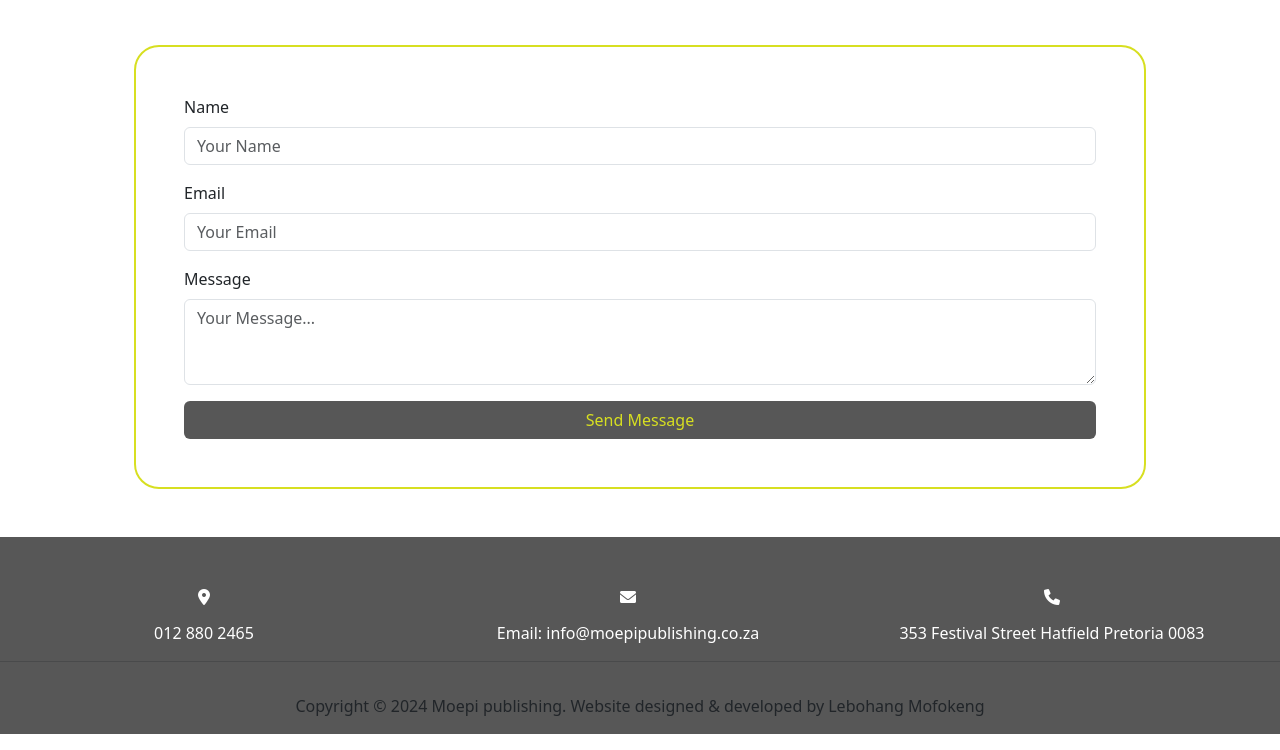
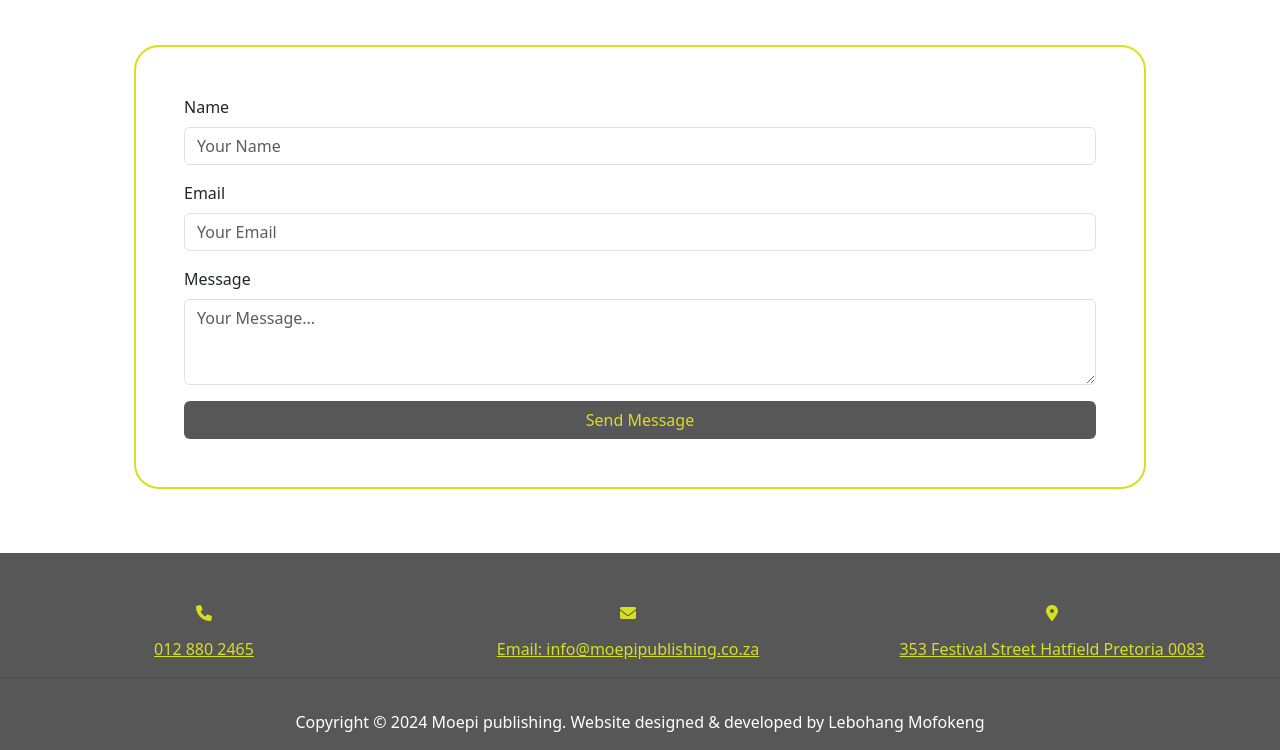
Before and after one commit to LebohangLuuh/moepiBootStrap, a plain HTML site: page contact.html in a window 1280 px wide. Shown: the part 435-1185 px from the top of the page. Drawn offline with nearby package versions, Linux system fonts and the light colour scheme.

Commit message:
fixed footer

```diff
--- a/contact.html
+++ b/contact.html
@@ -120,40 +120,45 @@
     </section>
 
 
-
-    <div class="card-fluid text-center" style="background-color: #575757;">
+    <div class="card-fluid text-center mt-3" style="background-color: #575757;">
         <div class="row">
             <!-- Contact Methods -->
             <div class="contactMethod mt-md-5 row text-center" style="color: white;">
                 <div class="col-md-4">
                     <div class="method">
-                        <i class="fa-solid fa-location-dot contactIcon mb-3"></i>
+                        <a href="tel:012 880 2465" style="color: #D7DF21;">
+                        <i class="fa-solid fa-phone contactIcon mb-3"></i>
                         <article class="text">
-                            <p class="para">012 880 2465</p>
+                            <p class="para" >012 880 2465</p>
                         </article>
+                        </a>
                     </div>
                 </div>
 
                 <div class="col-md-4">
                     <div class="method">
+                        <a href="mailto:info@moepipublishing.co.za" style="color: #D7DF21;">
                         <i class="fa-solid fa-envelope contactIcon mb-3"></i>
                         <article class="text">
-                            <p class="para">Email: info@moepipublishing.co.za</p>
+                            <p class="para" >Email: info@moepipublishing.co.za</p>
                         </article>
+                        </a>
                     </div>
                 </div>
 
                 <div class="col-md-4">
                     <div class="method">
-                        <i class="fa-solid fa-phone contactIcon mb-3"></i>
+                        <a style="color: #D7DF21;" href="https://www.google.com/maps/place/Moepi+Publishing/@-25.720979,28.236625,15z/data=!4m5!3m4!1s0x1e950c2b9d0b9f0d:0x4c3e4c0c4e1c1d1d!8m2!3d-25.720979!4d28.236625">
+                        <i class="fa-solid fa-location-dot contactIcon mb-3"></i>
                         <article class="text">
-                            <p class="para">353 Festival Street Hatfield Pretoria 0083</p>
+                            <p class="para" >353 Festival Street Hatfield Pretoria 0083</p>
                         </article>
+                        </a>
                     </div>
                 </div>
             </div>
             <hr>
-            <div class="card-footer mt-3 pb-3">
+            <div class="card-footer mt-3 pb-3" style="color: white;">
                 Copyright © 2024 Moepi publishing. Website designed & developed by Lebohang Mofokeng
             </div>
         </div>
```
